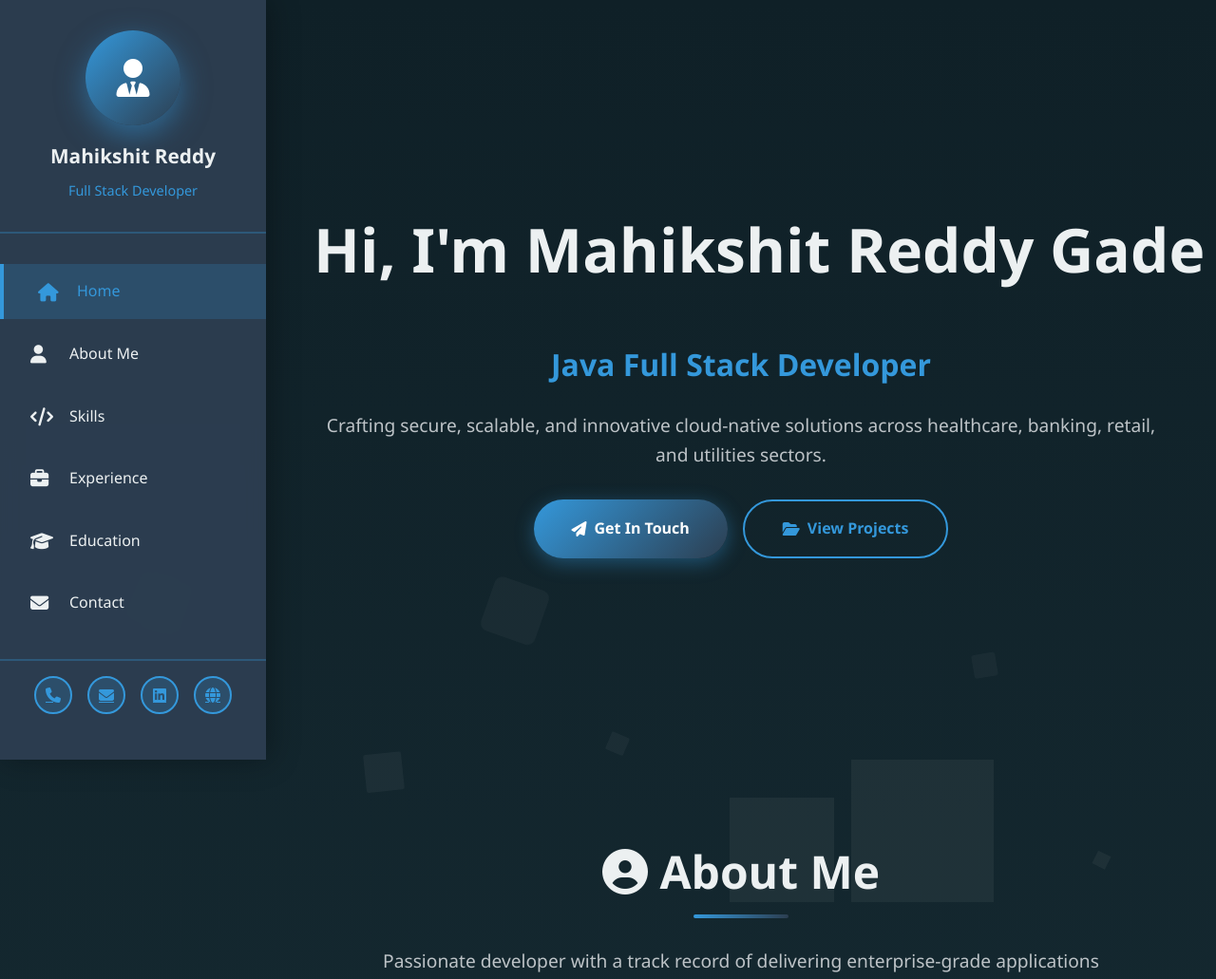
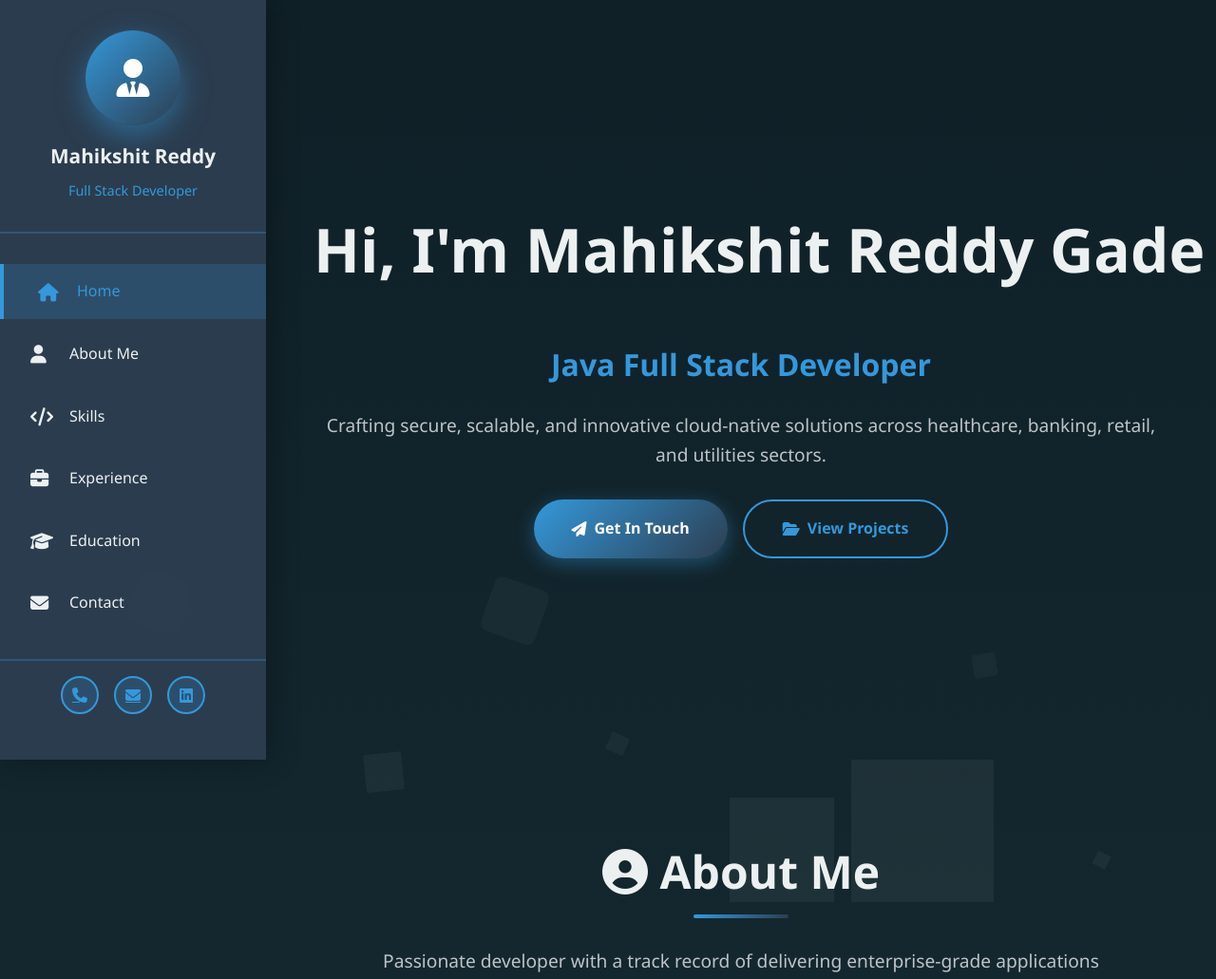
Before and after one commit to mahikshit352-svg/mahikshit352.github.io, a plain HTML site: page index.html in a window 1280 px wide. Shown: the top 1031 px of the page at 95% size. Drawn offline with Linux system fonts and the light colour scheme.

Commit message:
Update index.html

```diff
--- a/index.html
+++ b/index.html
@@ -757,7 +757,7 @@
                 <a href="tel:+19092483411" title="Phone"><i class="fas fa-phone"></i></a>
                 <a href="mailto:mahikshit352@gmail.com" title="Email"><i class="fas fa-envelope"></i></a>
                 <a href="http://www.linkedin.com/in/mahikshit-reddy-7577a8277" target="_blank" title="LinkedIn"><i class="fab fa-linkedin"></i></a>
-                <a href="https://mahikshit352-svg.github.io/mahikshit352.github.io/" target="_blank" title="Portfolio"><i class="fas fa-globe"></i></a>
+              <!--  <a href="https://mahikshit352-svg.github.io/mahikshit352.github.io/" target="_blank" title="Portfolio"><i class="fas fa-globe"></i></a> -->
             </div>
         </div>
     </div>
```
